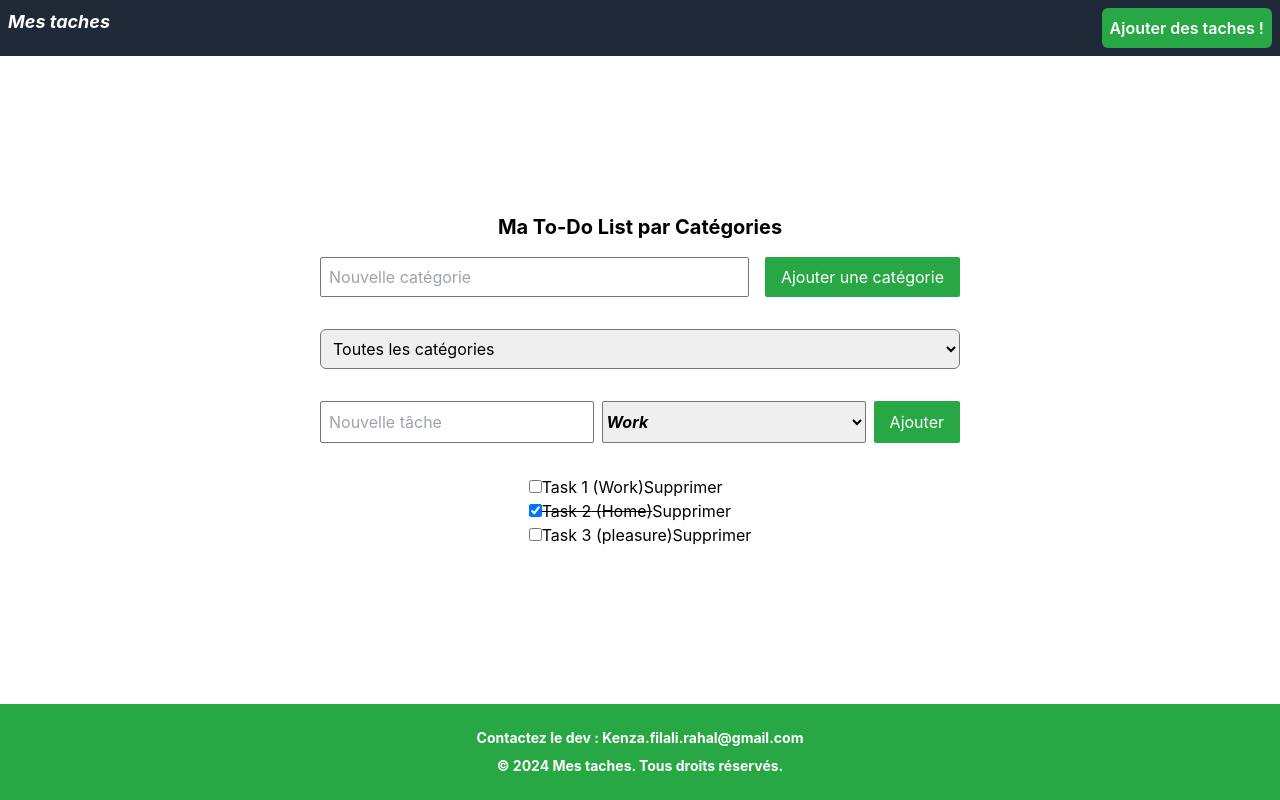
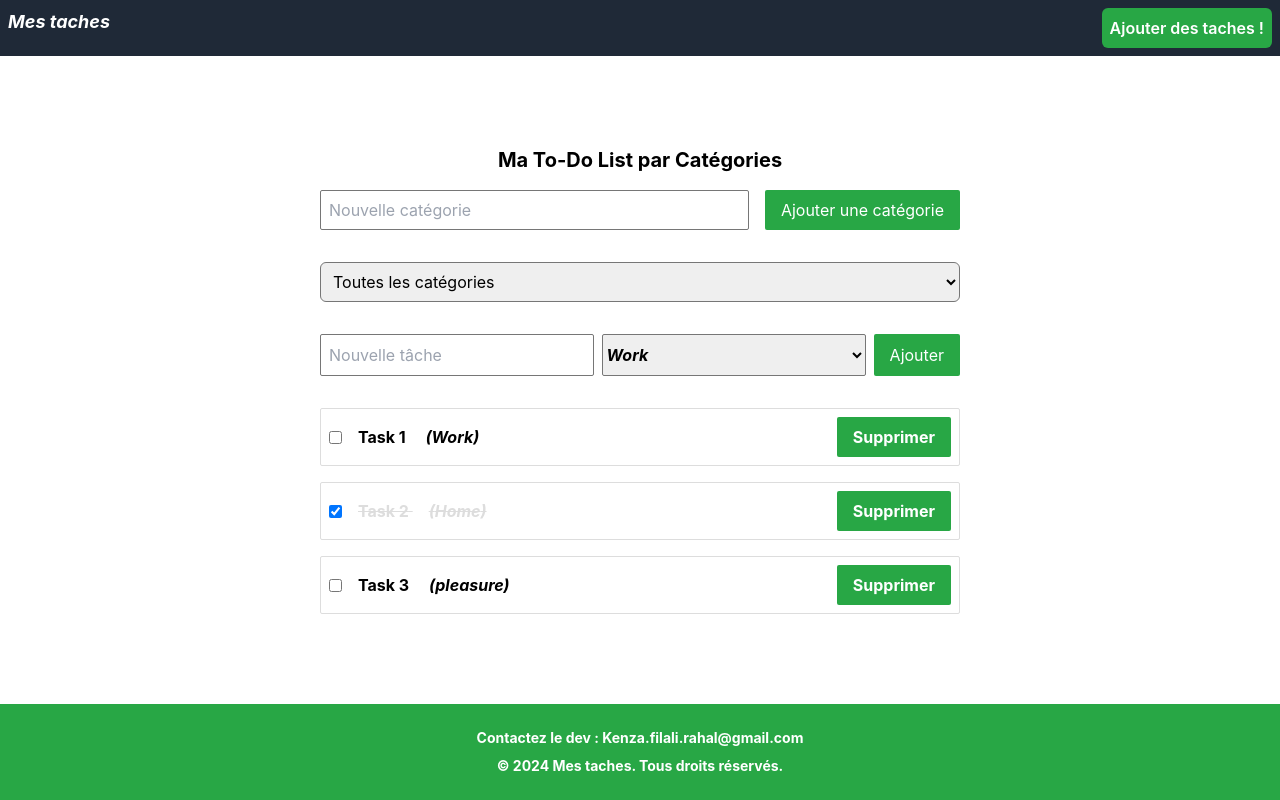
Before and after one commit to kenza15a/todoList-examen-react, a React (Create React App) app: page / in a window 1280 px wide. Built offline with nearby package versions, Linux system fonts and the light colour scheme.

Commit message:
desktop/all styles done

```diff
--- a/src/components/TasksList/TasksList.jsx
+++ b/src/components/TasksList/TasksList.jsx
@@ -1,21 +1,25 @@
 import React from "react";
+import Button from "../Button/Button";
 
 const TasksList = ({ tasks, onDeleteTask, onToggleTask }) => {
-  return (
-    <ul className="task-list">
+  return tasks.length === 0 ? (
+    <p>aucune tâche</p>
+  ) : (
+    <ul className=" w-full flex flex-col gap-4 ">
       {tasks.map((task, index) => (
-        <li key={index} className="task-item">
+        <li key={index} className="p-2 flex flex-row justify-between border-[#DDDDDD] border-[1px] rounded-sm w-full   font-bold">
+          <div className="flex flex-row gap-4 items-center">
           <input
             type="checkbox"
             checked={task.completed}
             onChange={() => onToggleTask(index)}
           />
-          <span className={task.completed ? "line-through" : ""}>
-            {task.task} ({task.category})
+          <span className={task.completed ? "line-through text-[#DDDDDD] " : ""}>
+            {task.task} <span className="ml-4 italic">({task.category})</span>
           </span>
-          <button onClick={() => onDeleteTask(index)} className="btn-delete">
-            Supprimer
-          </button>
+          </div>
+          <Button buttonText="Supprimer" onClick={() => onDeleteTask(index)} />
+
         </li>
       ))}
     </ul>
```
